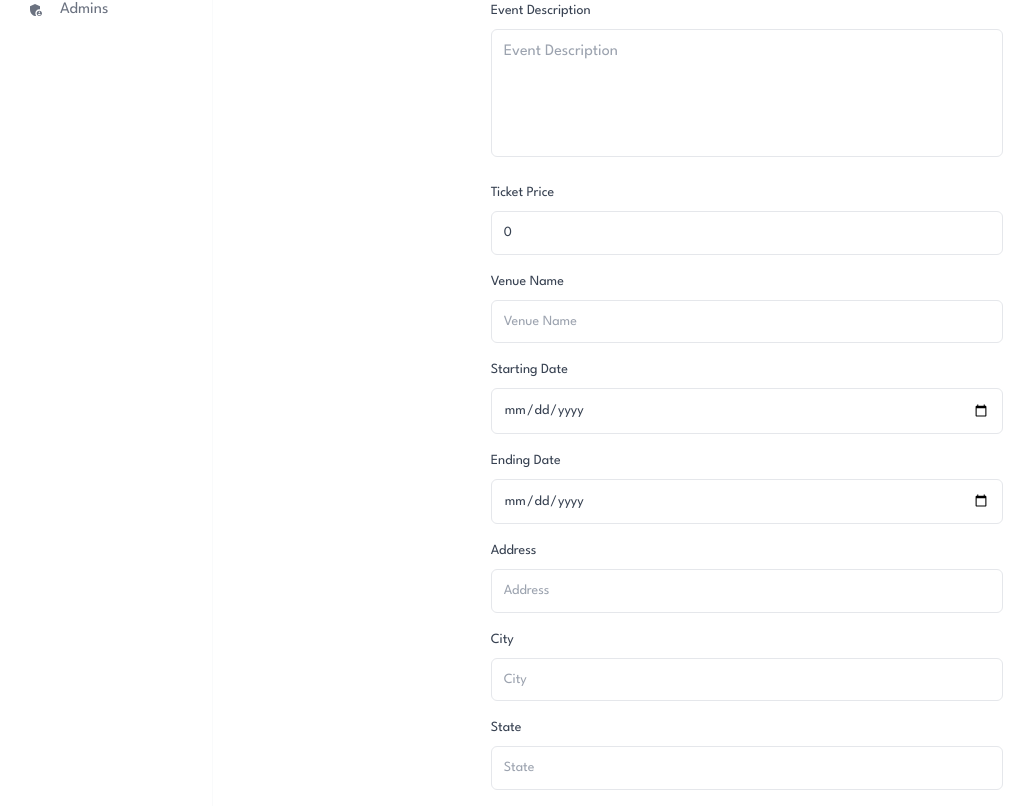
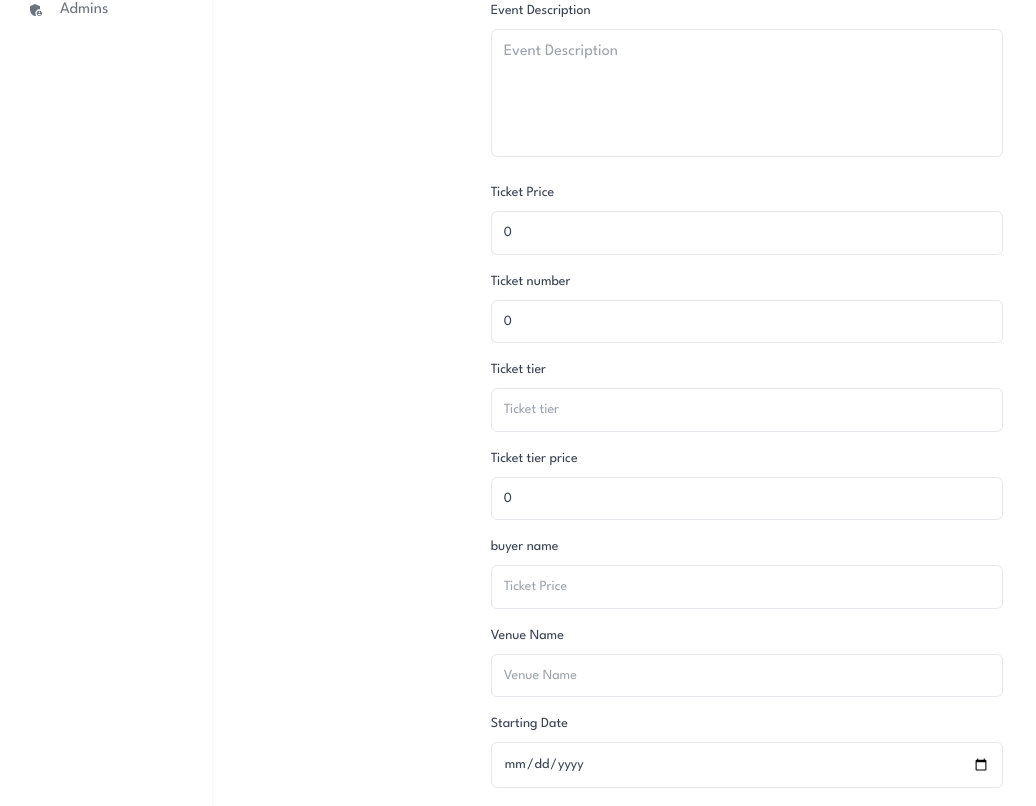
Before and after one commit to ernestechie/fossa-hub, a Next.js app: page /dashboard/events/new in a window 1280 px wide. Shown: the part 402-1208 px from the top of the page, without its empty margins (0-1036 px from the left). Built offline with nearby package versions, Linux system fonts and the light colour scheme.

Commit message:
added ticket tier to new

```diff
--- a/app/components/Events/EventDetails/EventForm/EventForm.tsx
+++ b/app/components/Events/EventDetails/EventForm/EventForm.tsx
@@ -20,13 +20,20 @@
     start_date: new Date(''),
     end_date: new Date(''),
   });
-
+const [ticketData, setTicketData] = useState({
+number: 0,
+buyer_name:"",
+price: 0,
+tier:"",
+verification_status: false
+})
   const handleChange = (
     e: React.ChangeEvent<
       HTMLInputElement | HTMLSelectElement | HTMLTextAreaElement
     >
   ) => {
     setFormData({ ...formData, [e.target.name]: e.target.value });
+    setTicketData({ ...ticketData, [e.target.name]: e.target.value })
   };
 
   const handleSubmit = (e: React.FormEvent<HTMLFormElement>) => {
@@ -126,6 +133,62 @@
           id='price'
           name='price'
           value={formData.ticket_price}
+          onChange={handleChange}
+          className=' appearance-none border rounded-md w-full p-3 text-gray-700 leading-tight focus:outline-none'
+          placeholder='Ticket Price'
+        />
+      </div>
+      <div className='mb-4'>
+        <label htmlFor='price' className='block text-gray-700 font-bold mb-2'>
+          Ticket number
+        </label>
+        <input
+          type='number'
+          id='price'
+          name='price'
+          value={ticketData.number}
+          onChange={handleChange}
+          className=' appearance-none border rounded-md w-full p-3 text-gray-700 leading-tight focus:outline-none'
+          placeholder='Ticket number'
+        />
+      </div>
+      <div className='mb-4'>
+        <label htmlFor='price' className='block text-gray-700 font-bold mb-2'>
+          Ticket tier
+        </label>
+        <input
+          type='text'
+          id='price'
+          name='price'
+          value={ticketData.tier}
+          onChange={handleChange}
+          className=' appearance-none border rounded-md w-full p-3 text-gray-700 leading-tight focus:outline-none'
+          placeholder='Ticket tier '
+        />
+      </div>
+      <div className='mb-4'>
+        <label htmlFor='price' className='block text-gray-700 font-bold mb-2'>
+          Ticket tier price
+        </label>
+        <input
+          type='number'
+          id='price'
+          name='price'
+          value={ticketData.price}
+          onChange={handleChange}
+          className=' appearance-none border rounded-md w-full p-3 text-gray-700 leading-tight focus:outline-none'
+          placeholder='Ticket tier price'
+        />
+      </div>
+      <div className='mb-4'>
+        <label htmlFor='price' className='block text-gray-700 font-bold mb-2'>
+          buyer name
+        </label>
+        <input
+          type='text'
+          id='price'
+          name='price'
+          value={ticketData.buyer_name}
           onChange={handleChange}
           className=' appearance-none border rounded-md w-full p-3 text-gray-700 leading-tight focus:outline-none'
           placeholder='Ticket Price'
```
